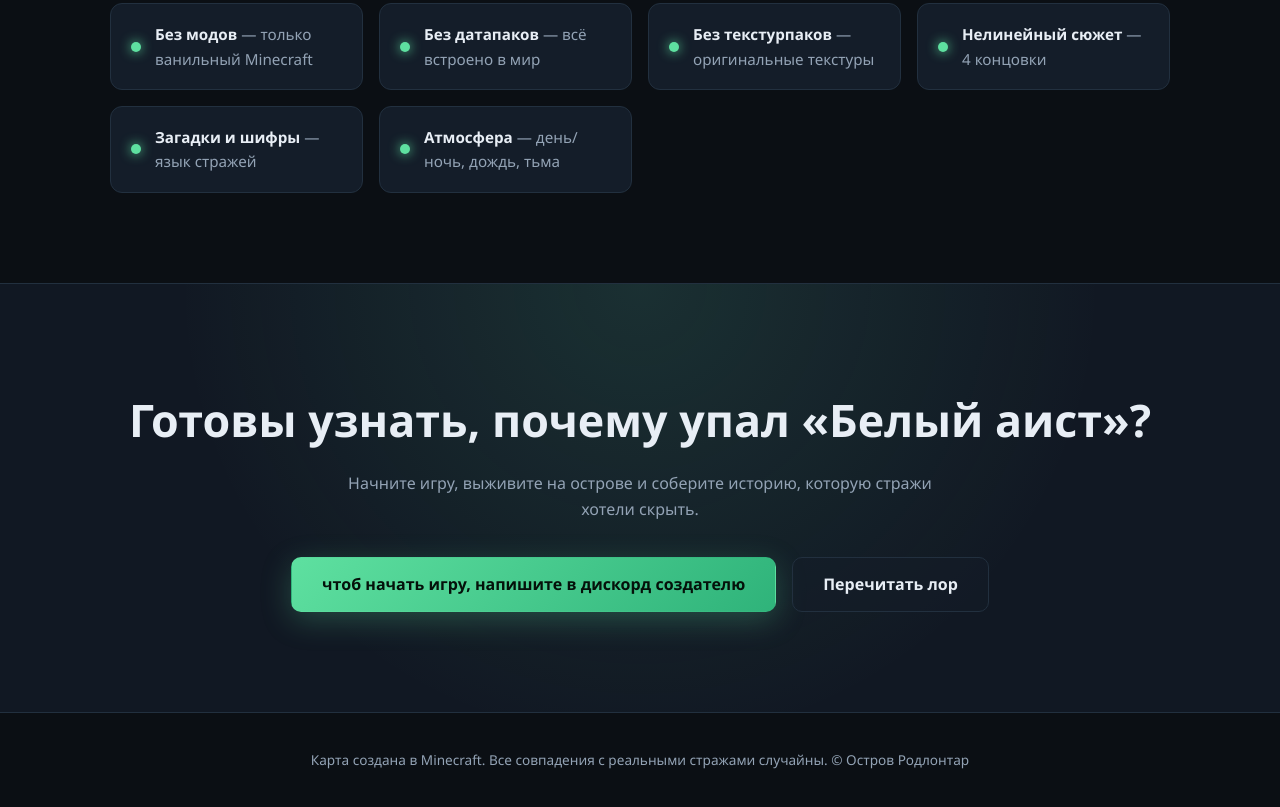
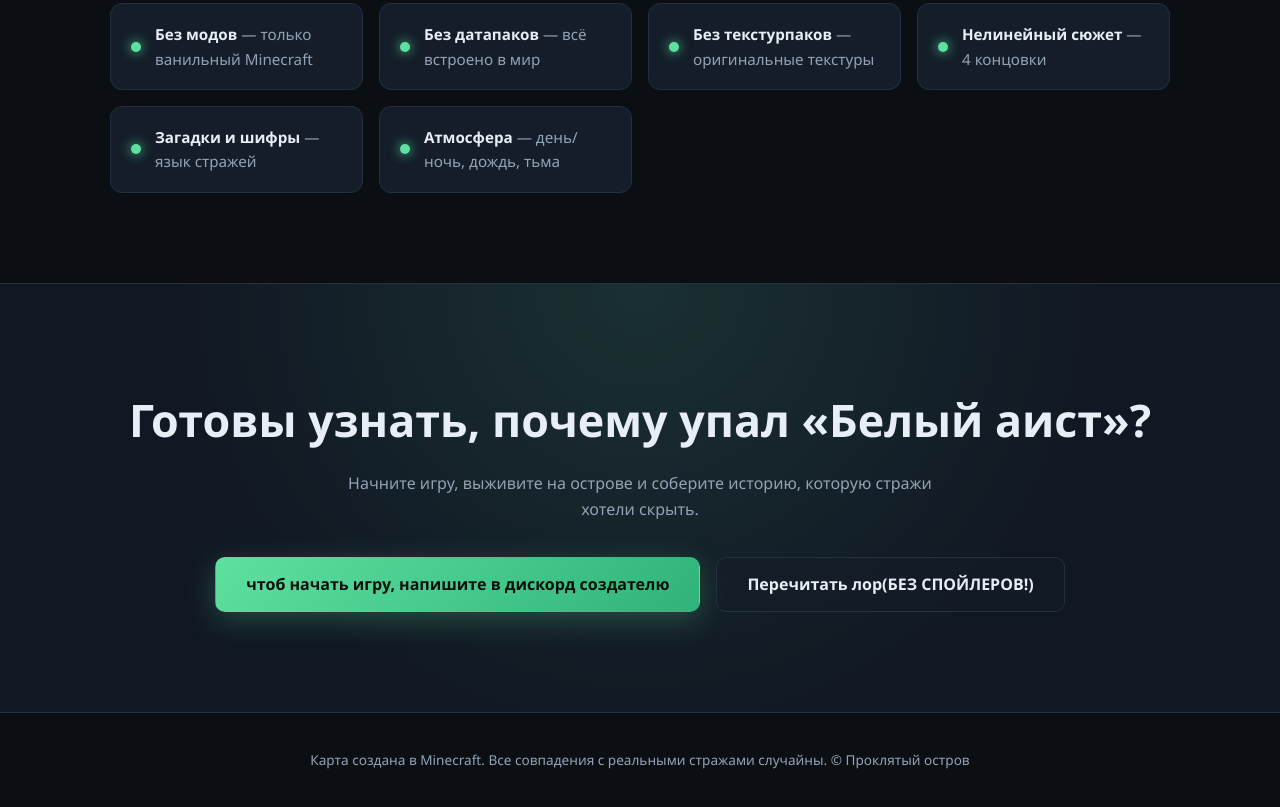
Before and after one commit to lolik9414-ctrl/ISLAND, a plain HTML site: page index.html in a window 1280 px wide. Shown: the part 3236-4043 px from the top of the page. Drawn offline with Linux system fonts and the light colour scheme.

Commit message:
Update index.html

```diff
--- a/index.html
+++ b/index.html
@@ -382,12 +382,12 @@
   <p class="reveal">Начните игру, выживите на острове и соберите историю, которую стражи хотели скрыть.</p>
   <div class="hero-cta reveal" style="animation:none">
     <a href="#" class="btn btn-primary">чтоб начать игру, напишите в дискорд создателю</a>
-    <a href="#lore" class="btn btn-ghost">Перечитать лор</a>
+    <a href="#lore" class="btn btn-ghost">Перечитать лор(БЕЗ СПОЙЛЕРОВ!)</a>
   </div>
 </section>
 
 <footer>
-  Карта создана в Minecraft. Все совпадения с реальными стражами случайны. © Остров Родлонтар
+  Карта создана в Minecraft. Все совпадения с реальными стражами случайны. © Проклятый остров
 </footer>
 
 <script>
```
